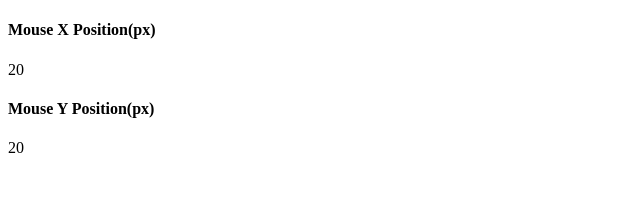
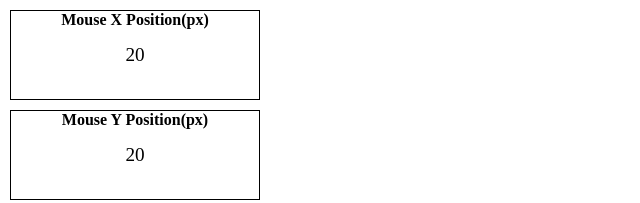
Before and after one commit to sanmijingbrahma/SimpleProjects, a plain HTML site: page 10MouseEvent/index.html in a window 1280 px wide. Shown: the whole page, without its empty margins (0-640 px from the left). Drawn offline with Linux system fonts and the light colour scheme.

Commit message:
Add Stylesheet & modified Sturcture

```diff
--- a/10MouseEvent/index.html
+++ b/10MouseEvent/index.html
@@ -5,17 +5,18 @@
     <meta charset="UTF-8">
     <meta name="viewport" content="width=device-width, initial-scale=1.0">
     <title>Mouse Event Project</title>
+    <link rel="stylesheet" href="style.css">
 </head>
 
 <body>
     <div class="container">
         <div class="mouse-event">
             <h4>Mouse X Position(px)</h4>
-            <p>20</p>
+            <p id="xPos">20</p>
         </div>
         <div class="mouse-event">
             <h4>Mouse Y Position(px)</h4>
-            <p>20</p>
+            <p id="yPos">20</p>
         </div>
     </div>
 </body>
--- /dev/null
+++ b/10MouseEvent/style.css
@@ -0,0 +1,25 @@
+* {
+  padding: 0px;
+  margin: 0px;
+  box-sizing: border-box;
+}
+
+.mouse-event {
+  border: 1px solid black;
+  width: 250px;
+  height: 90px;
+  margin: 10px;
+  /* display: grid;
+  justify-content: center;
+  align-items: center; */
+}
+
+h4,
+p {
+  text-align: center;
+}
+
+p {
+  margin: 15px;
+  font-size: larger;
+}
```
